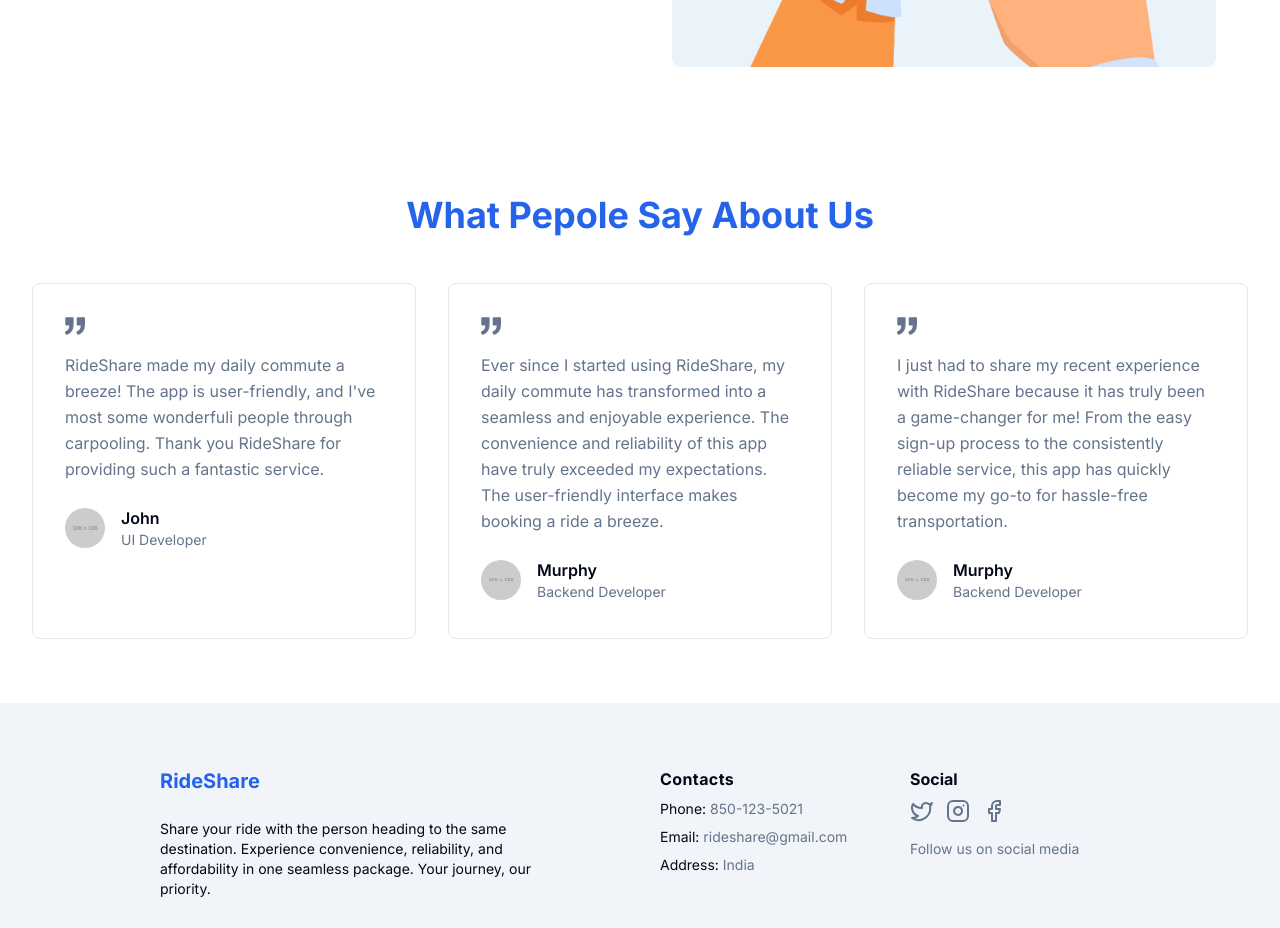
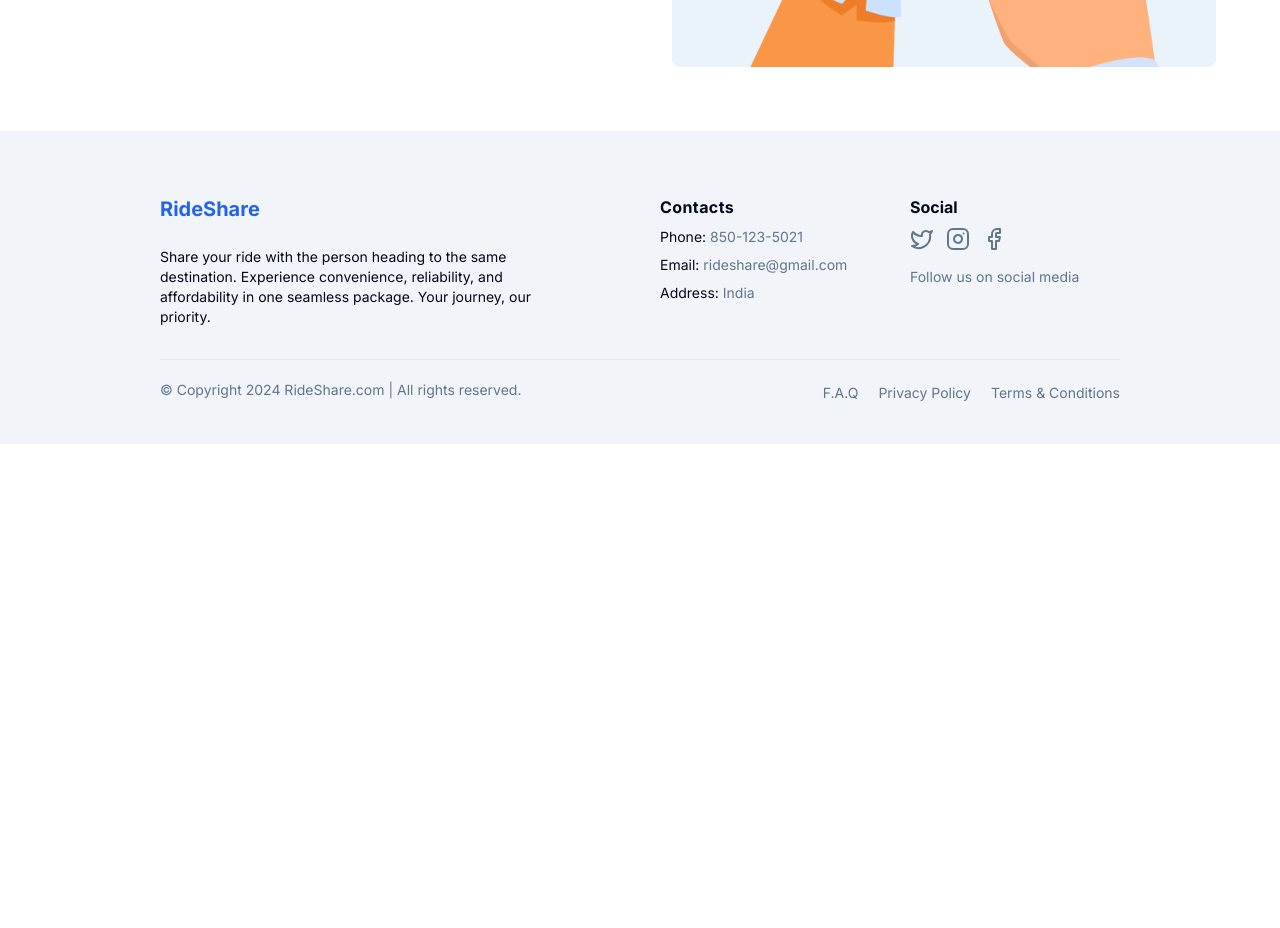
Before and after one commit to biradar-vilohith-patil/smart-Carpooling, a React (Vite) app in the folder client/: page / in a window 1280 px wide. Shown: the part 1200-2128 px from the top of the page. After the commit the page ends 1644 px from the top, so only its background shows below. Built offline with nearby package versions, Linux system fonts and the light colour scheme; no server answers.

Commit message:
Update Home.jsx

```diff
--- a/client/src/pages/Home.jsx
+++ b/client/src/pages/Home.jsx
@@ -9,7 +9,7 @@ const Home = () => {
       <Hero />
       <Features />
       <About />
-      <Testimonial />
+
     </>
   )
 }
```
